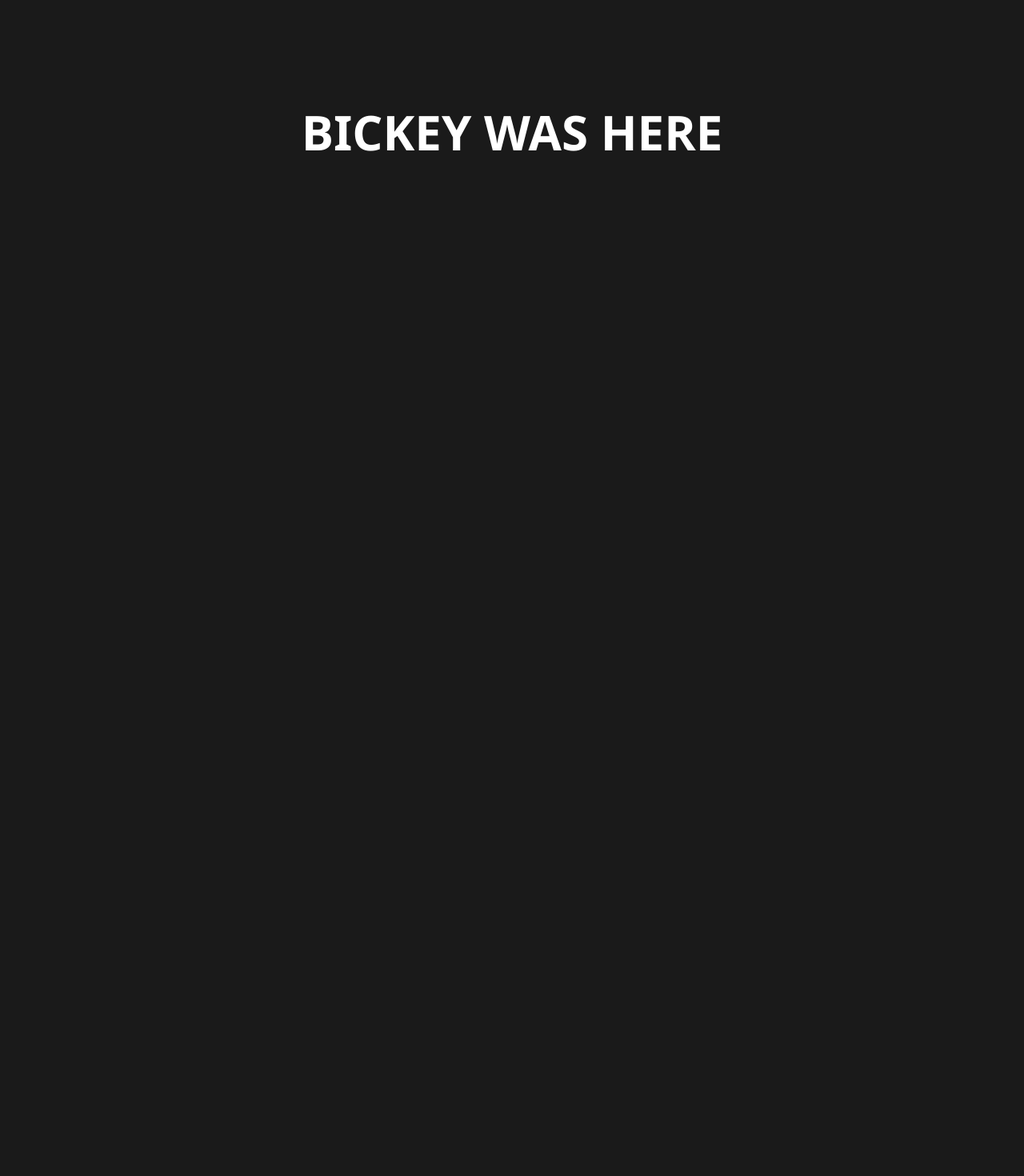
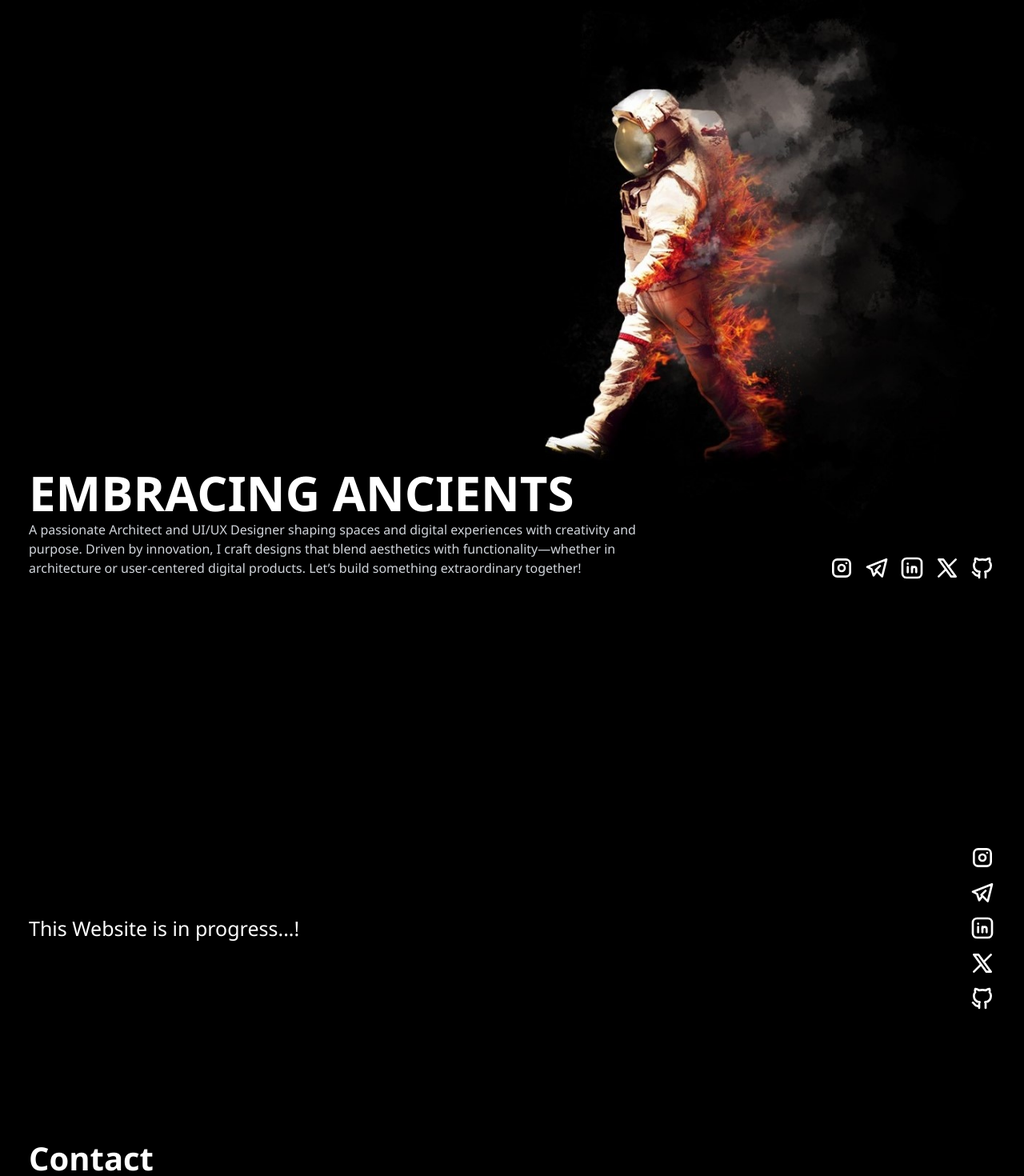
Before and after one commit to bikiyam/Bickey, a Nuxt app: page / in a window 1280 px wide. Shown: the part 40-1510 px from the top of the page at 80% size. Before the commit the page ends 800 px from the top, so only its background shows below. Built offline with nearby package versions, Linux system fonts and the light colour scheme.

Commit message:
Made the website a portfolio and almost done the landing page

```diff
--- a/Layouts/default.vue
+++ b/Layouts/default.vue
@@ -1,8 +1,6 @@
 <template>
-
     <div>
         <navbar/>
         <slot></slot>
-
     </div>
 </template>
--- a/assets/css/index.css
+++ b/assets/css/index.css
@@ -1,5 +1,10 @@
 body{
-    background-color: #1a1a1a;
+    background-color: #000000;
     overflow-x: hidden;
     font-family:'Segoe UI', Tahoma, Geneva, Verdana, sans-serif;
+    color: #ffffff;
 }
+
+::-webkit-scrollbar {
+    display: none;
+  }
--- /dev/null
+++ b/components/ending.vue
@@ -0,0 +1,31 @@
+<template>
+    <div class=" h-[100vh] align-middle px-9">
+        <div class="flex items-center w-full h-full justify-between">
+            <div class="pt-[600px] text-start w-[800px]">
+                <h1 class="text-[40px] font-bold leading-9">Contact</h1>
+                <h1 class="pl-3">+251973340691</h1>
+            </div>
+            <div class="flex flex-col gap-3">
+                <nuxt-link to="https://www.instagram.com/bikiyam__">
+                    <svg  xmlns="http://www.w3.org/2000/svg"  width="32"  height="32"  viewBox="0 0 24 24"  fill="none"  stroke="currentColor"  stroke-width="2"  stroke-linecap="round"  stroke-linejoin="round"  class="icon icon-tabler icons-tabler-outline icon-tabler-brand-instagram text-white"><path stroke="none" d="M0 0h24v24H0z" fill="none"/><path d="M4 8a4 4 0 0 1 4 -4h8a4 4 0 0 1 4 4v8a4 4 0 0 1 -4 4h-8a4 4 0 0 1 -4 -4z" /><path d="M9 12a3 3 0 1 0 6 0a3 3 0 0 0 -6 0" /><path d="M16.5 7.5v.01" /></svg>
+                </nuxt-link>
+                <nuxt-link to="https://telegram.org/bikiyam__">
+                    <svg  xmlns="http://www.w3.org/2000/svg"  width="32"  height="32"  viewBox="0 0 24 24"  fill="none"  stroke="currentColor"  stroke-width="2"  stroke-linecap="round"  stroke-linejoin="round"  class="icon icon-tabler icons-tabler-outline icon-tabler-brand-telegram text-white"><path stroke="none" d="M0 0h24v24H0z" fill="none"/><path d="M15 10l-4 4l6 6l4 -16l-18 7l4 2l2 6l3 -4" /></svg>
+                </nuxt-link>
+                <nuxt-link to="https://www.instagram.com/bikiyam__">
+                    <svg  xmlns="http://www.w3.org/2000/svg"  width="32"  height="32"  viewBox="0 0 24 24"  fill="none"  stroke="currentColor"  stroke-width="2"  stroke-linecap="round"  stroke-linejoin="round"  class="icon icon-tabler icons-tabler-outline icon-tabler-brand-linkedin"><path stroke="none" d="M0 0h24v24H0z" fill="none"/><path d="M8 11v5" /><path d="M8 8v.01" /><path d="M12 16v-5" /><path d="M16 16v-3a2 2 0 1 0 -4 0" /><path d="M3 7a4 4 0 0 1 4 -4h10a4 4 0 0 1 4 4v10a4 4 0 0 1 -4 4h-10a4 4 0 0 1 -4 -4z" /></svg>
+                </nuxt-link>
+                <nuxt-link to="https://www.instagram.com/bikiyam__">
+                    <svg  xmlns="http://www.w3.org/2000/svg"  width="32"  height="32"  viewBox="0 0 24 24"  fill="none"  stroke="currentColor"  stroke-width="2"  stroke-linecap="round"  stroke-linejoin="round"  class="icon icon-tabler icons-tabler-outline icon-tabler-brand-x"><path stroke="none" d="M0 0h24v24H0z" fill="none"/><path d="M4 4l11.733 16h4.267l-11.733 -16z" /><path d="M4 20l6.768 -6.768m2.46 -2.46l6.772 -6.772" /></svg>
+                </nuxt-link>
+                <nuxt-link to="https://www.instagram.com/bikiyam__">
+                    <svg  xmlns="http://www.w3.org/2000/svg"  width="32"  height="32"  viewBox="0 0 24 24"  fill="none"  stroke="currentColor"  stroke-width="2"  stroke-linecap="round"  stroke-linejoin="round"  class="icon icon-tabler icons-tabler-outline icon-tabler-brand-github"><path stroke="none" d="M0 0h24v24H0z" fill="none"/><path d="M9 19c-4.3 1.4 -4.3 -2.5 -6 -3m12 5v-3.5c0 -1 .1 -1.4 -.5 -2c2.8 -.3 5.5 -1.4 5.5 -6a4.6 4.6 0 0 0 -1.3 -3.2a4.2 4.2 0 0 0 -.1 -3.2s-1.1 -.3 -3.5 1.3a12.3 12.3 0 0 0 -6.2 0c-2.4 -1.6 -3.5 -1.3 -3.5 -1.3a4.2 4.2 0 0 0 -.1 3.2a4.6 4.6 0 0 0 -1.3 3.2c0 4.6 2.7 5.7 5.5 6c-.6 .6 -.6 1.2 -.5 2v3.5" /></svg>
+                </nuxt-link>
+            </div>
+            <div class="absolute">
+                <h1 class="text-[25px] font-thin leading-9">This Website is in progress...!</h1>
+            </div>
+        </div>
+
+    </div>
+</template>
--- /dev/null
+++ b/components/hero.vue
@@ -0,0 +1,28 @@
+<template>
+    <div class=" h-[100vh] align-middle px-9">
+        <div class="flex items-center w-full h-full justify-between">
+            <div class="pt-[600px] text-start w-[800px]">
+                <h1 class="text-[60px] font-bold leading-9">EMBRACING ANCIENTS</h1>
+                <p class="text-gray-300 mt-4">A passionate Architect and UI/UX Designer shaping spaces and digital experiences with creativity and purpose. Driven by innovation, I craft designs that blend aesthetics with functionality—whether in architecture or user-centered digital products. Let’s build something extraordinary together!</p>
+            </div>
+            <div class="align-bottom pt-[700px] flex gap-3">
+                <nuxt-link to="https://www.instagram.com/bikiyam__">
+                    <svg  xmlns="http://www.w3.org/2000/svg"  width="32"  height="32"  viewBox="0 0 24 24"  fill="none"  stroke="currentColor"  stroke-width="2"  stroke-linecap="round"  stroke-linejoin="round"  class="icon icon-tabler icons-tabler-outline icon-tabler-brand-instagram text-white"><path stroke="none" d="M0 0h24v24H0z" fill="none"/><path d="M4 8a4 4 0 0 1 4 -4h8a4 4 0 0 1 4 4v8a4 4 0 0 1 -4 4h-8a4 4 0 0 1 -4 -4z" /><path d="M9 12a3 3 0 1 0 6 0a3 3 0 0 0 -6 0" /><path d="M16.5 7.5v.01" /></svg>
+                </nuxt-link>
+                <nuxt-link to="https://telegram.org/bikiyam__">
+                    <svg  xmlns="http://www.w3.org/2000/svg"  width="32"  height="32"  viewBox="0 0 24 24"  fill="none"  stroke="currentColor"  stroke-width="2"  stroke-linecap="round"  stroke-linejoin="round"  class="icon icon-tabler icons-tabler-outline icon-tabler-brand-telegram text-white"><path stroke="none" d="M0 0h24v24H0z" fill="none"/><path d="M15 10l-4 4l6 6l4 -16l-18 7l4 2l2 6l3 -4" /></svg>
+                </nuxt-link>
+                <nuxt-link to="https://www.instagram.com/bikiyam__">
+                    <svg  xmlns="http://www.w3.org/2000/svg"  width="32"  height="32"  viewBox="0 0 24 24"  fill="none"  stroke="currentColor"  stroke-width="2"  stroke-linecap="round"  stroke-linejoin="round"  class="icon icon-tabler icons-tabler-outline icon-tabler-brand-linkedin"><path stroke="none" d="M0 0h24v24H0z" fill="none"/><path d="M8 11v5" /><path d="M8 8v.01" /><path d="M12 16v-5" /><path d="M16 16v-3a2 2 0 1 0 -4 0" /><path d="M3 7a4 4 0 0 1 4 -4h10a4 4 0 0 1 4 4v10a4 4 0 0 1 -4 4h-10a4 4 0 0 1 -4 -4z" /></svg>
+                </nuxt-link>
+                <nuxt-link to="https://www.instagram.com/bikiyam__">
+                    <svg  xmlns="http://www.w3.org/2000/svg"  width="32"  height="32"  viewBox="0 0 24 24"  fill="none"  stroke="currentColor"  stroke-width="2"  stroke-linecap="round"  stroke-linejoin="round"  class="icon icon-tabler icons-tabler-outline icon-tabler-brand-x"><path stroke="none" d="M0 0h24v24H0z" fill="none"/><path d="M4 4l11.733 16h4.267l-11.733 -16z" /><path d="M4 20l6.768 -6.768m2.46 -2.46l6.772 -6.772" /></svg>
+                </nuxt-link>
+                <nuxt-link to="https://www.instagram.com/bikiyam__">
+                    <svg  xmlns="http://www.w3.org/2000/svg"  width="32"  height="32"  viewBox="0 0 24 24"  fill="none"  stroke="currentColor"  stroke-width="2"  stroke-linecap="round"  stroke-linejoin="round"  class="icon icon-tabler icons-tabler-outline icon-tabler-brand-github"><path stroke="none" d="M0 0h24v24H0z" fill="none"/><path d="M9 19c-4.3 1.4 -4.3 -2.5 -6 -3m12 5v-3.5c0 -1 .1 -1.4 -.5 -2c2.8 -.3 5.5 -1.4 5.5 -6a4.6 4.6 0 0 0 -1.3 -3.2a4.2 4.2 0 0 0 -.1 -3.2s-1.1 -.3 -3.5 1.3a12.3 12.3 0 0 0 -6.2 0c-2.4 -1.6 -3.5 -1.3 -3.5 -1.3a4.2 4.2 0 0 0 -.1 3.2a4.6 4.6 0 0 0 -1.3 3.2c0 4.6 2.7 5.7 5.5 6c-.6 .6 -.6 1.2 -.5 2v3.5" /></svg>
+                </nuxt-link>
+            </div>
+        </div>
+    </div>
+
+</template>
--- a/components/navbar.vue
+++ b/components/navbar.vue
@@ -3,8 +3,18 @@
 
 
 <template>
-    <div>
-     j
+    <div class=" fixed w-full py-8 px-9 align-middle bg-transparent flex justify-between">
+        <div>
+            <h1 class=" text-xl font-bold leading-tight">KIHLOT HAGERBIGEGN</h1>
+            <h1 class=" text-[15px] font-light text-gray-300">Architect / UI/UX Designer / Video Editor </h1>
+        </div>
+        <div class="flex gap-7 pt-1">
+            <h1 class=" text-[18px] font-normal ">Portfolio</h1>
+            <h1 class=" text-[18px] font-normal ">Contact</h1>
+            <div class=" h-16 w-40 text-center rounded-full ">
+                <h1 class=" text-[18px] font-normal bg-white text-black ">Download CV</h1>
+            </div>
+        </div>
     </div>
 
 </template>
--- a/pages/index.vue
+++ b/pages/index.vue
@@ -3,9 +3,10 @@
 </script>
 <template>
 
-    <div class="w-[100vw] h-[90vh] flex text-center align-middle p-40 justify-center ">
-        <h1 class="text-[60px] text-white font-extrabold">BICKEY WAS HERE</h1>
-    </div>
+    <img src="../assets/images/wallhaven.jpg" alt="Background Image" class="-z-10 absolute w-[100vw] h-[90vh] object-cover ">
+    <Hero/>
+    <Ending/>
+
 
 </template>
 <style>
```
Also changed, not shown: assets/images/instagram.svg (added), assets/images/wallhaven.jpg (added).
